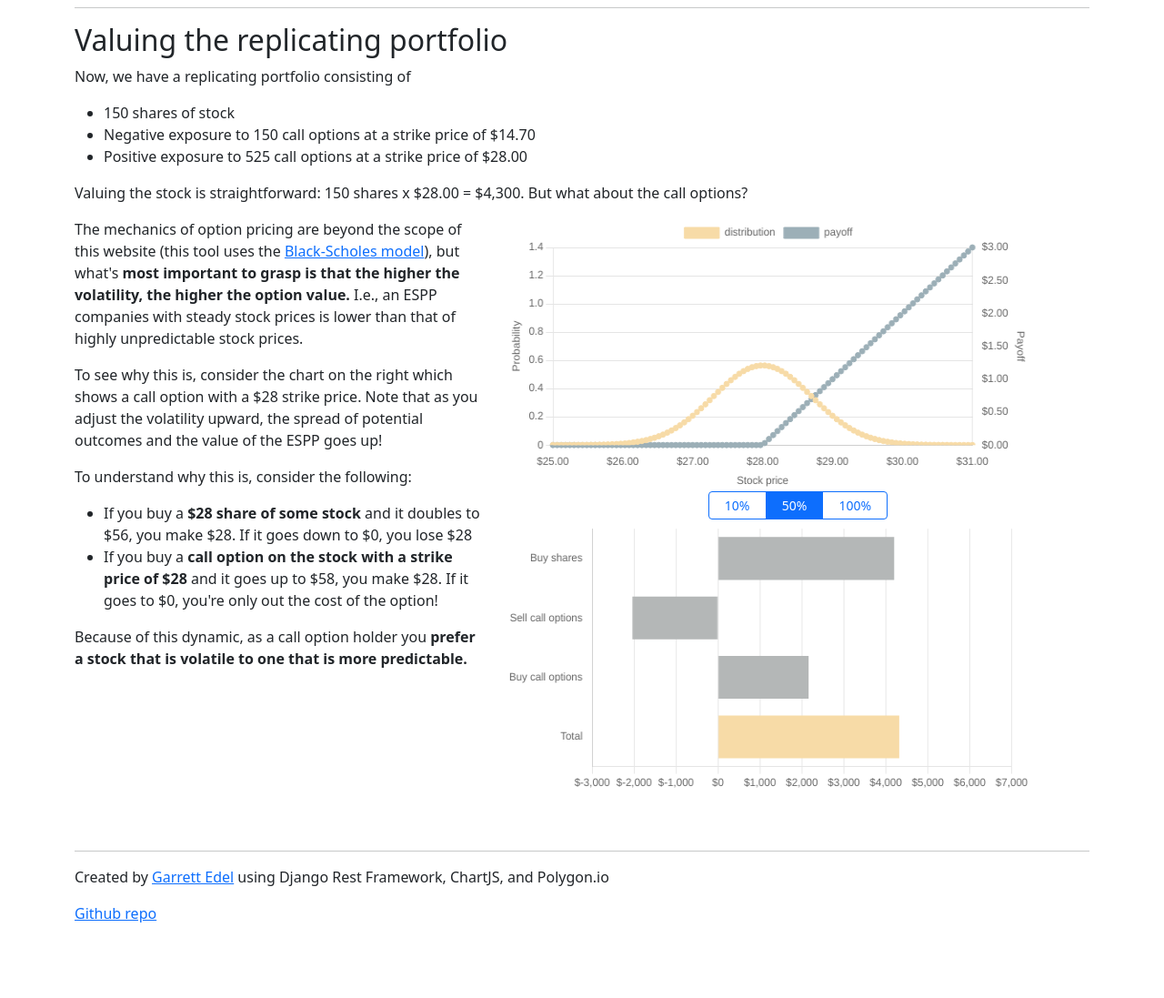
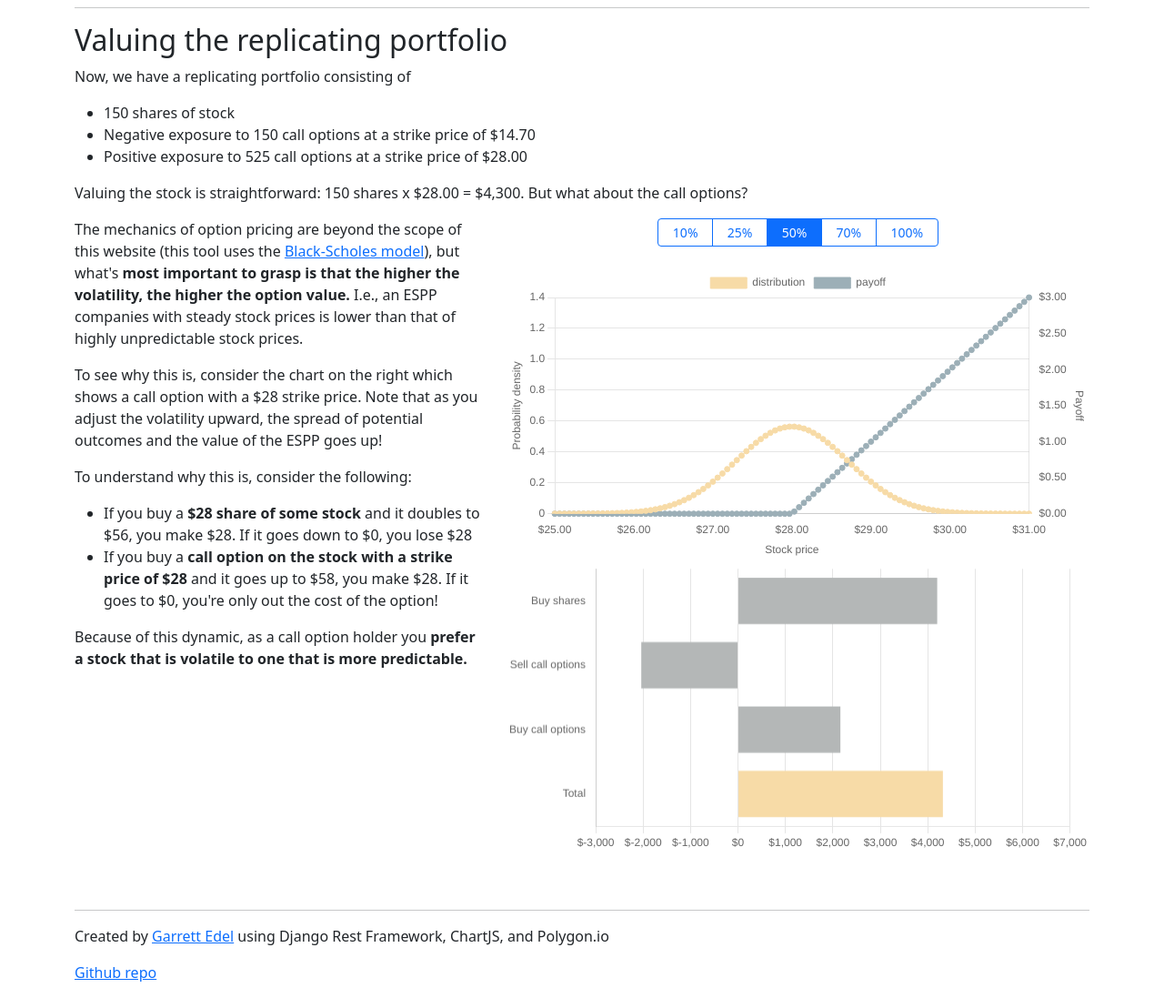
Before and after one commit to edelgm6/espp-payoff, a Django app: page / in a window 1280 px wide. Shown: the part 3191-4288 px from the top of the page at 91% size. Before the commit the page ends 4205 px from the top, so only its background shows below. Run offline with Django 3.2, Linux system fonts and the light colour scheme; data that the repository does not hold is empty.

Commit message:
Added a more volatility options

```diff
--- a/templates/valuation-section.html
+++ b/templates/valuation-section.html
@@ -20,6 +20,8 @@
             To see why this is, consider the chart on the right which shows a call option with a $28 strike price. Note that as
             you adjust the volatility upward, the spread of potential outcomes and the value of the ESPP goes up!
         </p>
+        <div class="row">
+            <div class="col">
                 <p>
                     To understand why this is, consider the following:
                     <ul>
@@ -32,26 +34,39 @@
                     Because of this dynamic, as a call option holder you <strong>prefer a stock that is volatile to one that is more predictable.</strong>
                 </p>
             </div>
+        </div>
+    </div>
     <div class="col-md-7">
-        <div class="row" style="height: 300px">
-            <canvas id="volatility-chart"></canvas>
-        </div>
         <div class="row">
-            <div class="col-sm-4"></div>
-            <div class="btn-group btn-group-sm col-sm-4" role="group" aria-label="Basic radio toggle button group">
+            <div class="col-md-3"></div>
+            <div class="btn-group btn-group-sm col-md-6" role="group" aria-label="Basic radio toggle button group">
                 <input type="radio" class="btn-check" name="btnradio" id="ten-volatility-btn" autocomplete="off" onclick="toggleVolatilityChart(10)">
                 <label class="btn btn-outline-primary" for="ten-volatility-btn">10%</label>
+
+                <input type="radio" class="btn-check" name="btnradio" id="twentyfive-volatility-btn" autocomplete="off" onclick="toggleVolatilityChart(25)">
+                <label class="btn btn-outline-primary" for="twentyfive-volatility-btn">25%</label>
 
                 <input type="radio" class="btn-check" name="btnradio" id="fifty-volatility-btn" autocomplete="off" onclick="toggleVolatilityChart(50)" checked>
                 <label class="btn btn-outline-primary" for="fifty-volatility-btn">50%</label>
 
+                <input type="radio" class="btn-check" name="btnradio" id="seventyfive-volatility-btn" autocomplete="off" onclick="toggleVolatilityChart(75)">
+                <label class="btn btn-outline-primary" for="seventyfive-volatility-btn">70%</label>
+
                 <input type="radio" class="btn-check" name="btnradio" id="one-hundred-volatility-btn" autocomplete="off" onclick="toggleVolatilityChart(100)">
                 <label class="btn btn-outline-primary" for="one-hundred-volatility-btn">100%</label>
             </div>
-            <div class="col-sm-4"></div>
+            <div class="col-md-3"></div>
         </div>
-        <div class="row" style="height: 300px">
-            <canvas id="value-chart"></canvas>
+        <br>
+        <div class="row">
+            <div class="col">
+                <canvas id="volatility-chart"></canvas>
+            </div>
+        </div>
+        <div class="row">
+            <div class="col">
+                <canvas id="value-chart" style="height: 300px"></canvas>
             </div>
         </div>
     </div>
+</div>
--- a/web/charts.py
+++ b/web/charts.py
@@ -18,11 +18,13 @@ class VarianceChart:
         x = [round(x_value,4) for x_value in x]
         y = [round(y_value,4) for y_value in y]
         # print(x)
-        print(y)
+        # print(y)
 
         option = CallOption(strike_price=stock.price,expiration_years=.5,stock=stock)
         payoffs = [round(option.get_payoff(price),4) for price in x]
         # print(payoffs)
+        self.y = y
+        self.payoffs = payoffs
 
 
 class StockChart:
--- a/web/static/web/js/get-payoff-data.js
+++ b/web/static/web/js/get-payoff-data.js
@@ -28,9 +28,9 @@ function getPayoffData(event) {
         const buyCallOptionsSeries = replicatingPortfolioData.buy_call_options_series;
 
         const replicatingPortfolioValueData = data.replicating_portfolio_value_data;
-        const buySharesValue = replicatingPortfolioValueData.buy_shares_value;
-        const sellCallOptionsValue = replicatingPortfolioValueData.sell_call_options_value;
-        const buyCallOptionsValue = replicatingPortfolioValueData.buy_call_options_value;
+        // const buySharesValue = replicatingPortfolioValueData.buy_shares_value;
+        // const sellCallOptionsValue = replicatingPortfolioValueData.sell_call_options_value;
+        // const buyCallOptionsValue = replicatingPortfolioValueData.buy_call_options_value;
         const totalValue = replicatingPortfolioValueData.total_value;
 
         calculatedPayoffsChart.updateDatasetData(
@@ -40,6 +40,10 @@ function getPayoffData(event) {
             sellCallOptionsSeries,
             buyCallOptionsSeries
         );
+
+        // console.log(buySharesValue)
+        // console.log(sellCallOptionsValue)
+        // console.log(buyCallOptionsValue)
 
         // valueChart['data']['datasets'][0]['data'][0] = buySharesValue;
         // valueChart['data']['datasets'][0]['data'][1] = sellCallOptionsValue;
--- a/web/static/web/js/volatility-option-update.js
+++ b/web/static/web/js/volatility-option-update.js
@@ -2,7 +2,9 @@ function toggleVolatilityChart(volatility) {
 
     volatilitySeriesMap = {
         10: [0.0, 0.0, 0.0, 0.0, 0.0, 0.0, 0.0, 0.0, 0.0, 0.0, 0.0, 0.0, 0.0, 0.0, 0.0, 0.0, 0.0, 0.0, 0.0, 0.0, 0.0, 0.0, 0.0, 0.0, 0.0, 0.0, 0.0, 0.0001, 0.0003, 0.0006, 0.0012, 0.0024, 0.0046, 0.0085, 0.0153, 0.0265, 0.0444, 0.0716, 0.1112, 0.1666, 0.2405, 0.3347, 0.449, 0.5807, 0.7238, 0.8698, 1.0074, 1.1248, 1.2105, 1.2558, 1.2558, 1.2105, 1.1248, 1.0074, 0.8698, 0.7238, 0.5807, 0.449, 0.3347, 0.2405, 0.1666, 0.1112, 0.0716, 0.0444, 0.0265, 0.0153, 0.0085, 0.0046, 0.0024, 0.0012, 0.0006, 0.0003, 0.0001, 0.0, 0.0, 0.0, 0.0, 0.0, 0.0, 0.0, 0.0, 0.0, 0.0, 0.0, 0.0, 0.0, 0.0, 0.0, 0.0, 0.0, 0.0, 0.0, 0.0, 0.0, 0.0, 0.0, 0.0, 0.0, 0.0, 0.0],
+        25: [0.0, 0.0, 0.0, 0.0, 0.0, 0.0, 0.0, 0.0, 0.0, 0.0, 0.0, 0.0, 0.0, 0.0, 0.0001, 0.0001, 0.0002, 0.0003, 0.0005, 0.0009, 0.0013, 0.002, 0.0031, 0.0046, 0.0067, 0.0097, 0.0138, 0.0194, 0.0267, 0.0364, 0.0488, 0.0646, 0.0841, 0.108, 0.1366, 0.1703, 0.2092, 0.2532, 0.302, 0.355, 0.4112, 0.4693, 0.5278, 0.585, 0.6389, 0.6876, 0.7292, 0.7621, 0.7848, 0.7964, 0.7964, 0.7848, 0.7621, 0.7292, 0.6876, 0.6389, 0.585, 0.5278, 0.4693, 0.4112, 0.355, 0.302, 0.2532, 0.2092, 0.1703, 0.1366, 0.108, 0.0841, 0.0646, 0.0488, 0.0364, 0.0267, 0.0194, 0.0138, 0.0097, 0.0067, 0.0046, 0.0031, 0.002, 0.0013, 0.0009, 0.0005, 0.0003, 0.0002, 0.0001, 0.0001, 0.0, 0.0, 0.0, 0.0, 0.0, 0.0, 0.0, 0.0, 0.0, 0.0, 0.0, 0.0, 0.0, 0.0],
         50: [0.0001, 0.0001, 0.0001, 0.0002, 0.0003, 0.0004, 0.0005, 0.0007, 0.001, 0.0014, 0.0018, 0.0024, 0.0032, 0.0042, 0.0055, 0.0071, 0.0091, 0.0117, 0.0147, 0.0185, 0.0231, 0.0286, 0.0351, 0.0428, 0.0518, 0.0622, 0.0742, 0.0879, 0.1033, 0.1205, 0.1396, 0.1605, 0.1832, 0.2076, 0.2334, 0.2606, 0.2889, 0.3178, 0.3471, 0.3763, 0.405, 0.4327, 0.4589, 0.4831, 0.5049, 0.5237, 0.5394, 0.5514, 0.5595, 0.5637, 0.5637, 0.5595, 0.5514, 0.5394, 0.5237, 0.5049, 0.4831, 0.4589, 0.4327, 0.405, 0.3763, 0.3471, 0.3178, 0.2889, 0.2606, 0.2334, 0.2076, 0.1832, 0.1605, 0.1396, 0.1205, 0.1033, 0.0879, 0.0742, 0.0622, 0.0518, 0.0428, 0.0351, 0.0286, 0.0231, 0.0185, 0.0147, 0.0117, 0.0091, 0.0071, 0.0055, 0.0042, 0.0032, 0.0024, 0.0018, 0.0014, 0.001, 0.0007, 0.0005, 0.0004, 0.0003, 0.0002, 0.0001, 0.0001, 0.0001],
+        75: [0.0011, 0.0015, 0.0018, 0.0023, 0.0029, 0.0036, 0.0045, 0.0055, 0.0068, 0.0083, 0.0101, 0.0122, 0.0147, 0.0176, 0.021, 0.025, 0.0295, 0.0347, 0.0406, 0.0472, 0.0547, 0.063, 0.0723, 0.0825, 0.0937, 0.1059, 0.1191, 0.1334, 0.1485, 0.1646, 0.1815, 0.1993, 0.2176, 0.2365, 0.2558, 0.2753, 0.2948, 0.3142, 0.3332, 0.3517, 0.3693, 0.386, 0.4014, 0.4154, 0.4278, 0.4384, 0.447, 0.4537, 0.4581, 0.4604, 0.4604, 0.4581, 0.4537, 0.447, 0.4384, 0.4278, 0.4154, 0.4014, 0.386, 0.3693, 0.3517, 0.3332, 0.3142, 0.2948, 0.2753, 0.2558, 0.2365, 0.2176, 0.1993, 0.1815, 0.1646, 0.1485, 0.1334, 0.1191, 0.1059, 0.0937, 0.0825, 0.0723, 0.063, 0.0547, 0.0472, 0.0406, 0.0347, 0.0295, 0.025, 0.021, 0.0176, 0.0147, 0.0122, 0.0101, 0.0083, 0.0068, 0.0055, 0.0045, 0.0036, 0.0029, 0.0023, 0.0018, 0.0015, 0.0011],
         100: [0.0044, 0.0053, 0.0063, 0.0075, 0.0089, 0.0105, 0.0123, 0.0145, 0.0169, 0.0196, 0.0227, 0.0262, 0.0301, 0.0345, 0.0394, 0.0448, 0.0508, 0.0573, 0.0645, 0.0723, 0.0807, 0.0898, 0.0995, 0.1098, 0.1209, 0.1325, 0.1447, 0.1574, 0.1707, 0.1844, 0.1984, 0.2128, 0.2273, 0.242, 0.2566, 0.2712, 0.2855, 0.2994, 0.3129, 0.3258, 0.338, 0.3494, 0.3598, 0.3692, 0.3774, 0.3844, 0.3901, 0.3944, 0.3973, 0.3988, 0.3988, 0.3973, 0.3944, 0.3901, 0.3844, 0.3774, 0.3692, 0.3598, 0.3494, 0.338, 0.3258, 0.3129, 0.2994, 0.2855, 0.2712, 0.2566, 0.242, 0.2273, 0.2128, 0.1984, 0.1844, 0.1707, 0.1574, 0.1447, 0.1325, 0.1209, 0.1098, 0.0995, 0.0898, 0.0807, 0.0723, 0.0645, 0.0573, 0.0508, 0.0448, 0.0394, 0.0345, 0.0301, 0.0262, 0.0227, 0.0196, 0.0169, 0.0145, 0.0123, 0.0105, 0.0089, 0.0075, 0.0063, 0.0053, 0.0044]
     };
 
@@ -14,9 +16,17 @@ function toggleVolatilityChart(volatility) {
             [4200,-2027,530,null],
             [null,null,null,2703]
         ],
+        25: [
+            [4200,-2026,1141,null],
+            [null,null,null,3314]
+        ],
         50: [
             [4200,-2039,2159,null],
             [null,null,null,4320]
+        ],
+        75: [
+            [4200,-2107,3163,null],
+            [null,null,null,5255]
         ],
         100: [
             [4200,-2221,4144,null],
--- a/web/static/web/js/volatility-option.js
+++ b/web/static/web/js/volatility-option.js
@@ -42,7 +42,7 @@ volatilityChart = new Chart(volatilityCanvas, {
             y: {
                 title: {
                     display: true,
-                    text: 'Probability'
+                    text: 'Probability density'
                 },
                 min: 0,
                 max: 1.4,
```
Also changed, not shown: web/tests/test_charts.py (+5 -2 lines). Lines whose indentation alone changed are shown as unchanged.
